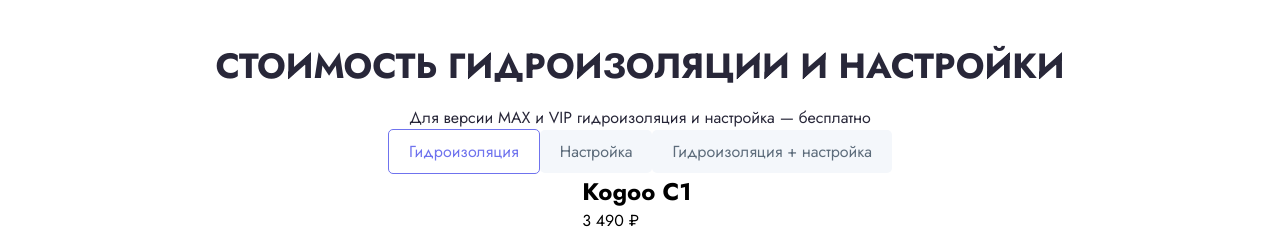
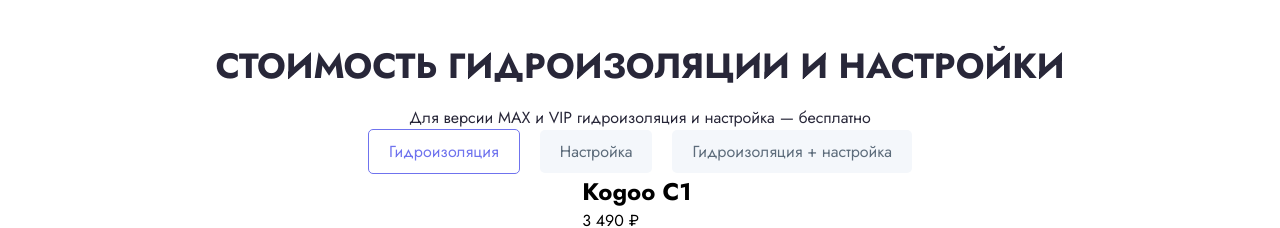
Before and after one commit to neximfel/KUGOO-react, a React (Vite) app: page /page2 in a window 1280 px wide. Shown: the part 3820-4048 px from the top of the page. Built offline with nearby package versions, Linux system fonts and the light colour scheme.

Commit message:
section6_buttons

```diff
--- a/src/components/Page2/Section6/Section6.jsx
+++ b/src/components/Page2/Section6/Section6.jsx
@@ -148,7 +148,7 @@
                         <h1>СТОИМОСТЬ ГИДРОИЗОЛЯЦИИ И НАСТРОЙКИ</h1>
                         <p>Для версии MAX и VIP гидроизоляция и настройка — бесплатно</p>
                     </div>
-                    <div className="page2_section5_inside_buttons">
+                    <div className="page2_section6_inside_buttons">
                         {buttons_nav.map((meow, index) => (
                             <button
                                 key={index}
```
